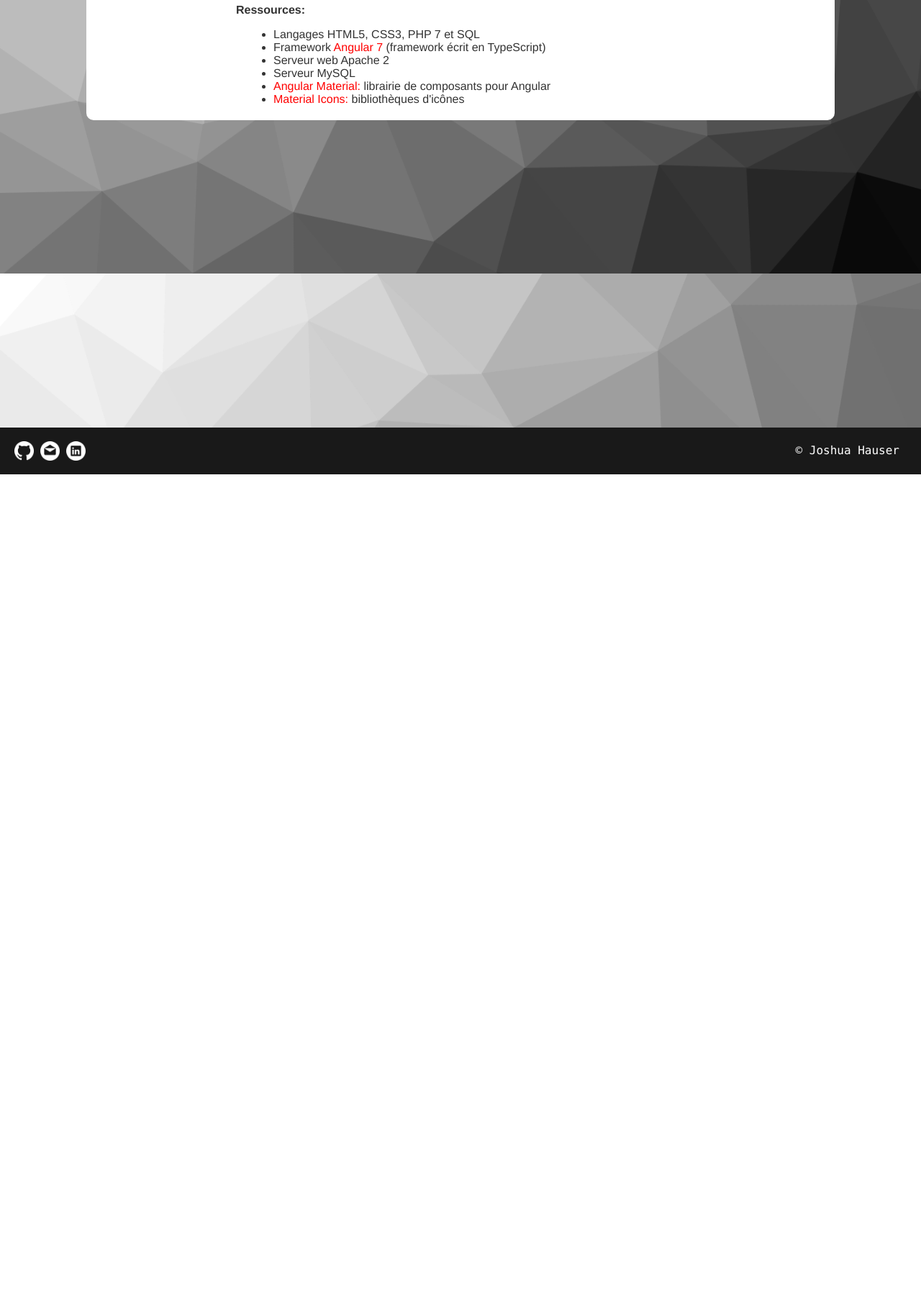
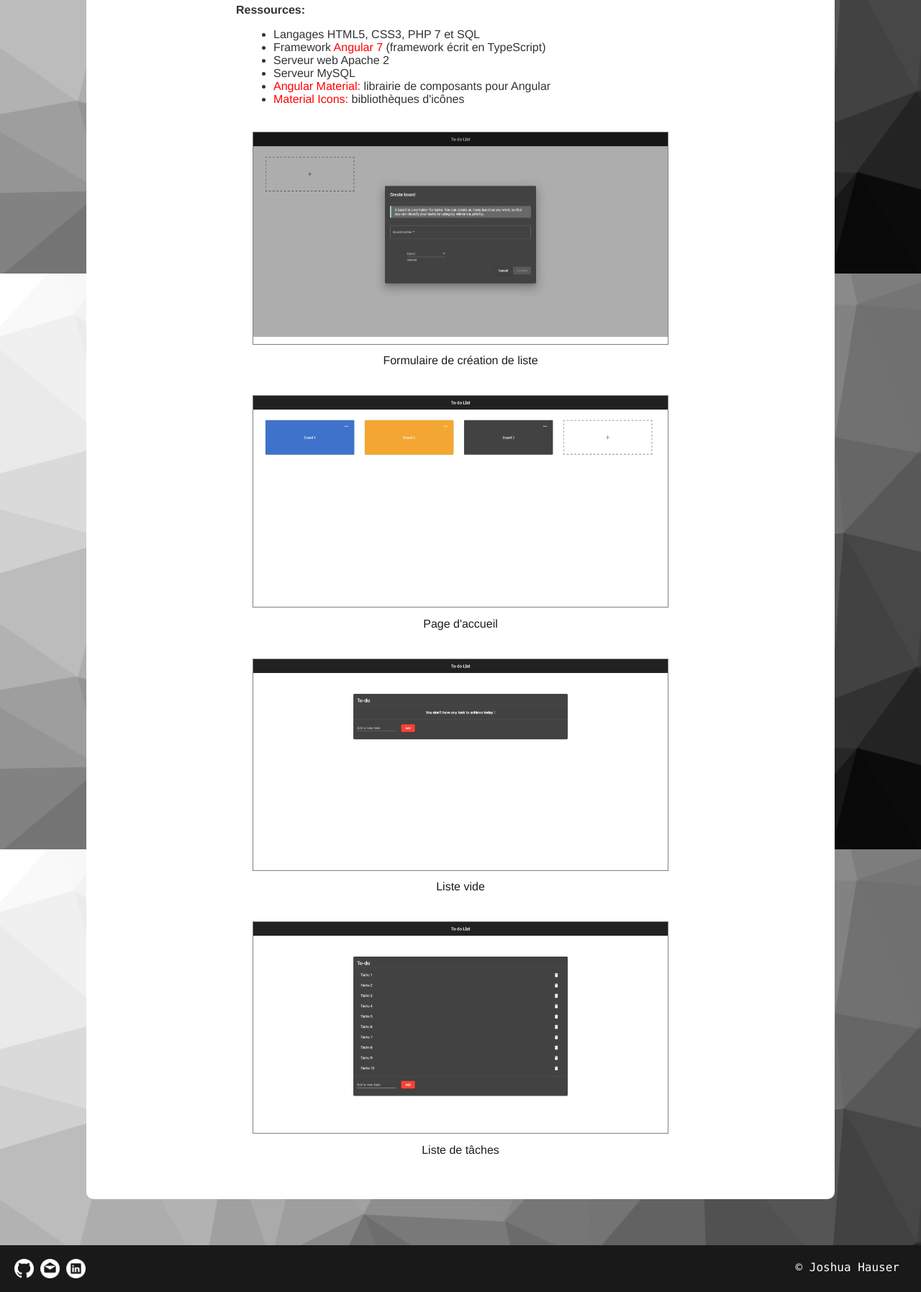
Before and after one commit to joshhauser/joshhauser.github.io, a PHP site: page /pages/todolist.html in a window 1280 px wide. Shown: the part 420-2215 px from the top of the page at 72% size. Before the commit the page ends 1079 px from the top, so only its background shows below. Run offline with PHP 8.4, Linux system fonts and the light colour scheme.

Commit message:
improved CSS | added imgs for todo list

```diff
--- a/css/projectstyle.css
+++ b/css/projectstyle.css
@@ -200,9 +200,13 @@ figcaption{
 	text-align: center;
 	color: #1d1d1d;
 	padding-bottom: 10px;
-	margin-top: 3%;
+  margin-top: 1%;
+  margin-bottom: 3%;
 }
 
+figure a img {
+  border: 1px solid gray;
+}
 #project-content{
 	text-align:center;
 	padding-bottom: 20px;
--- a/pages/todolist.html
+++ b/pages/todolist.html
@@ -44,7 +44,29 @@
             <li><a href="https://material.angular.io/">Angular Material:</a> librairie de composants pour Angular</li>
             <li><a href="https://material.io/resources/icons/?style=baseline">Material Icons:</a> bibliothèques d'icônes</li>
 					</ul>
-				</p>
+        </p>
+
+        <div id="project-content">
+					<figure>
+						<a href="../imgs/todolist/board_creation_form.png" target="_blank"><img class="project-screenshots" src="../imgs/todolist/board_creation_form.png" alt="Formulaire de création de liste"/></a>
+						<figcaption>Formulaire de création de liste</figcaption>
+          </figure>
+
+          <figure>
+            <a href="../imgs/todolist/home.png" target="_blank"><img class="project-screenshots" src="../imgs/todolist/home.png" alt="Page d'accueil"/></a>
+            <figcaption>Page d'accueil</figcaption>
+          </figure>
+
+          <figure>
+            <a href="../imgs/todolist/empty_list.png" target="_blank"><img class="project-screenshots" src="../imgs/todolist/empty_list.png"/></a>
+            <figcaption>Liste vide</figcaption>
+          </figure>
+
+          <figure>
+            <a href="../imgs/todolist/tasks_list.png" target="_blank"><img class="project-screenshots" src="../imgs/todolist/tasks_list.png"/></a>
+            <figcaption>Liste de tâches</figcaption>
+          </figure>
+				</div>
 			</div>
 		</div>
 	</body>
```
